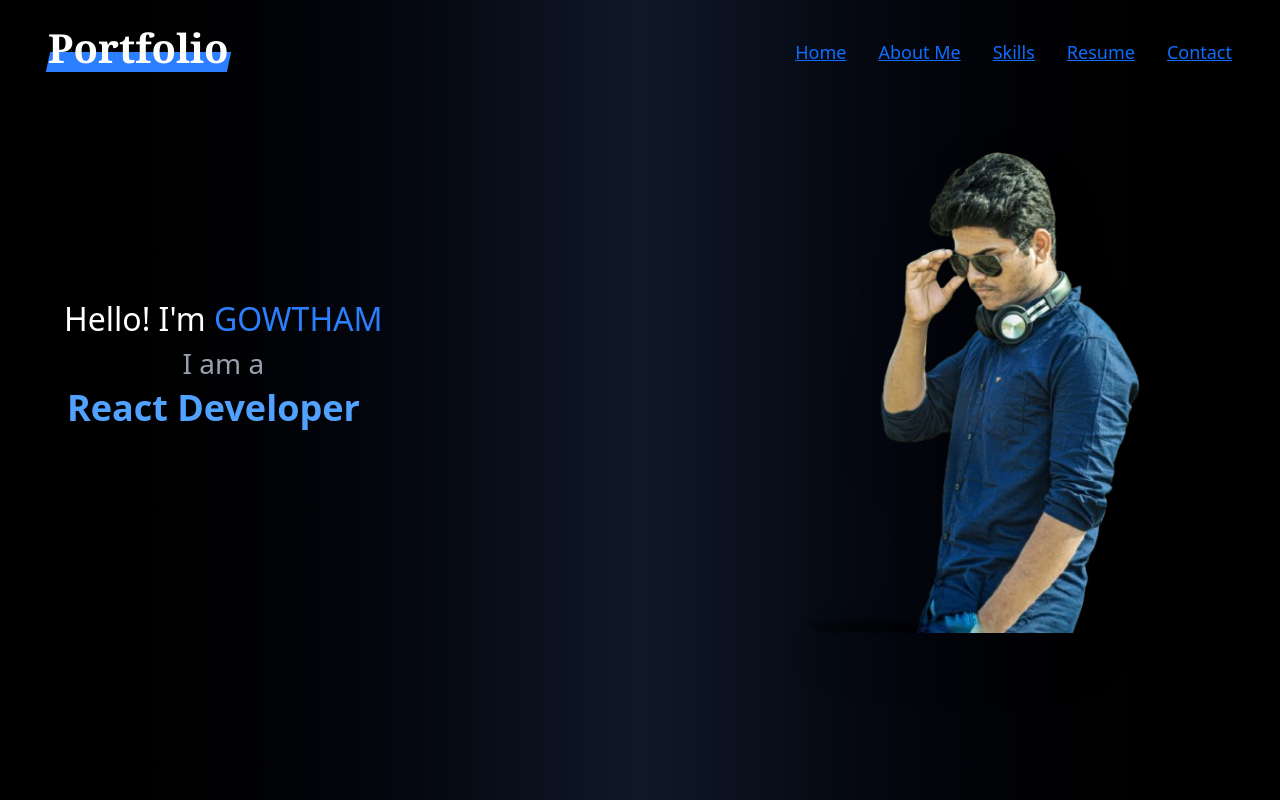
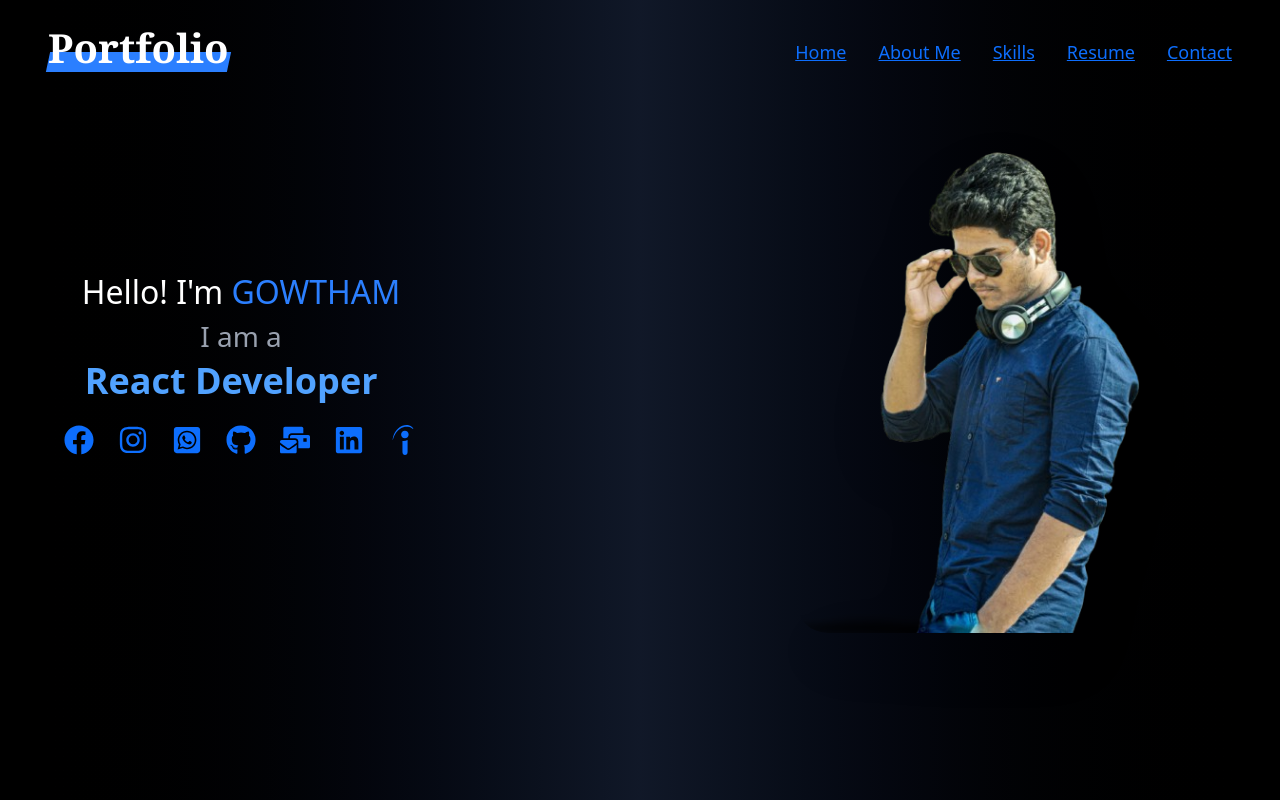
Before and after one commit to gowthamazmeera09/gowthamportfolio, a React (Vite) app: page / in a window 1280 px wide. Shown: the top 800 px of the page. Built offline with nearby package versions, Linux system fonts and the light colour scheme.

Commit message:
added social media icons

```diff
--- a/src/pages/Home.jsx
+++ b/src/pages/Home.jsx
@@ -5,9 +5,12 @@ import agm from '../assets/gmm.png';
 import Aboutme from './Aboutme';
 import Skills from './Skills';
 
+import { FaFacebook, FaInstagram, FaWhatsappSquare, FaGithub, FaMailBulk, FaLinkedin } from "react-icons/fa";
+import { SiIndeed } from "react-icons/si";
+
 function Home() {
   return (
-    <div className=" text-white">
+    <div className=" text-white min-h-screen w-full">
       <div className="flex items-center justify-center px-4 md:px-16 pt-24">
         <div className="flex flex-col-reverse md:flex-row items-center justify-between w-full max-w-6xl gap-12">
 
@@ -33,6 +36,38 @@ function Home() {
               repeat={Infinity}
               className="text-blue-400 text-2xl md:text-4xl font-extrabold"
             />
+
+            {/* Social Icons */}
+            <div className="flex flex-wrap md:flex-nowrap gap-4 mt-6 justify-center md:justify-start text-3xl">
+              <a href="https://www.facebook.com/azmeera.gowtham.35" target="_blank" rel="noopener noreferrer"
+                className="hover:text-blue-600 transition-transform transform hover:scale-110">
+                <FaFacebook />
+              </a>
+              <a href="https://www.instagram.com/gowthamazmeera/" target="_blank" rel="noopener noreferrer"
+                className="hover:text-pink-500 transition-transform transform hover:scale-110">
+                <FaInstagram />
+              </a>
+              <a href="https://wa.me/916303497101" target="_blank" rel="noopener noreferrer"
+                className="hover:text-green-500 transition-transform transform hover:scale-110">
+                <FaWhatsappSquare />
+              </a>
+              <a href="https://github.com/gowthamazmeera09" target="_blank" rel="noopener noreferrer"
+                className="hover:text-gray-300 transition-transform transform hover:scale-110">
+                <FaGithub />
+              </a>
+              <a href="mailto:gowthamazmeera@gmail.com"
+                className="hover:text-red-500 transition-transform transform hover:scale-110">
+                <FaMailBulk />
+              </a>
+              <a href="https://www.linkedin.com/in/azmeera-gowtham-74983b272/" target="_blank" rel="noopener noreferrer"
+                className="hover:text-blue-400 transition-transform transform hover:scale-110">
+                <FaLinkedin />
+              </a>
+              <a href="https://profile.indeed.com/?hl=en_IN&co=IN&from=gnav-messaging--messaging-webapp" target="_blank" rel="noopener noreferrer"
+                className="hover:text-indigo-500 transition-transform transform hover:scale-110">
+                <SiIndeed />
+              </a>
+            </div>
           </motion.div>
 
           {/* Image Section */}
@@ -48,15 +83,16 @@ function Home() {
               className="rounded-[2rem] w-full h-auto object-cover"
             />
           </motion.div>
-
         </div>
       </div>
 
-      <div className="mt-36">
+      {/* About Me Section */}
+      <div className="mt-36 px-4 md:px-16">
         <Aboutme />
       </div>
 
-      <div>
+      {/* Skills Section */}
+      <div className="mt-16 px-4 md:px-16">
         <Skills />
       </div>
     </div>
--- a/src/pages/Skills.jsx
+++ b/src/pages/Skills.jsx
@@ -1,5 +1,4 @@
 import React, { useRef } from 'react';
-import { TypeAnimation } from 'react-type-animation';
 import { motion, AnimatePresence, useInView } from 'framer-motion';
 
 import html from '../assets/other/html.png';
```
